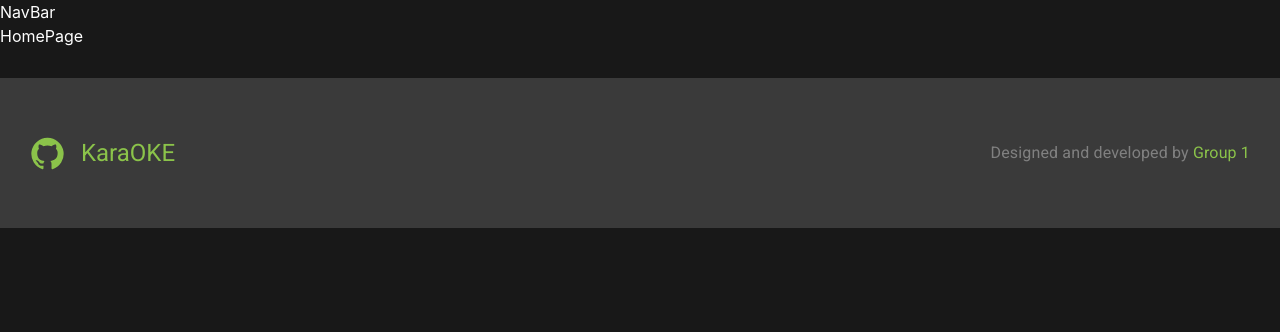
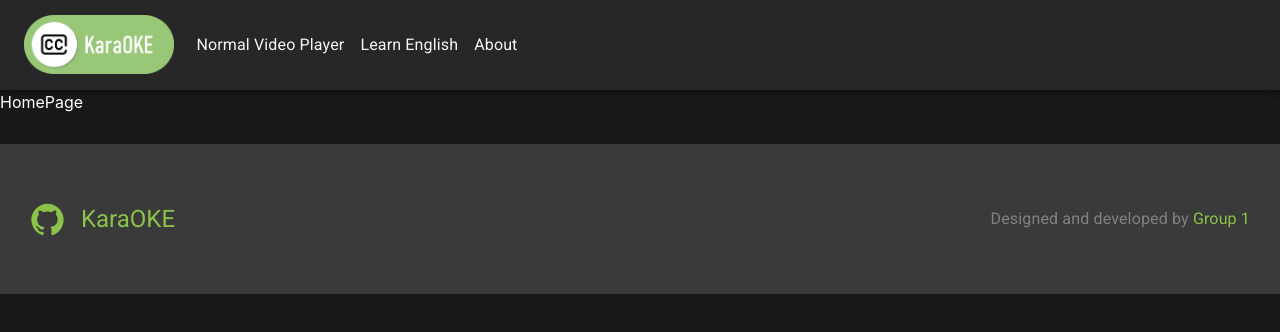
Before and after one commit to Josue-Zenteno/KaraOKE, a React (Vite) app: page / in a window 1280 px wide. Shown: the top 332 px of the page. Built offline with nearby package versions, Linux system fonts and the light colour scheme.

Commit message:
NavBar.tsx v2.0.0
NavBar component completed

```diff
--- a/src/components/NavBar/NavBar.tsx
+++ b/src/components/NavBar/NavBar.tsx
@@ -1,3 +1,101 @@
-export default function NavBar() {
-  return <div className='NavBar'>NavBar</div>;
-}
+import { useState } from "react";
+import { RouteProps, withRouter } from "react-router";
+import { Link, AppBar, Box, Toolbar, IconButton, Typography, Menu, Container, MenuItem, Grid } from "@mui/material";
+import MenuIcon from "@mui/icons-material/Menu";
+
+import ProjectData from "../../utils/ProjectData";
+import Sections from "../../utils/Sections";
+import "./NavBar.scss";
+
+const NavBar = (props: RouteProps) => {
+  const pathName = props?.location?.pathname;
+  const [anchorElNav, setAnchorElNav] = useState<null | HTMLElement>(null);
+
+  const handleOpenNavMenu = (event: React.MouseEvent<HTMLElement>) => {
+    setAnchorElNav(event.currentTarget);
+  };
+
+  const handleCloseNavMenu = () => {
+    setAnchorElNav(null);
+  };
+
+  return (
+    <AppBar className='NavBar' position='sticky'>
+      <Container maxWidth={false}>
+        <Toolbar>
+          {/* Logo */}
+          <Typography noWrap sx={{ display: { xs: "none", md: "flex" } }}>
+            <Link href='/'>
+              <figure className='Logo'>
+                <img className='Logo' src={ProjectData.ProjectLogo} alt='' />
+              </figure>
+            </Link>
+          </Typography>
+
+          {/* Collapsed Menu */}
+          <Box sx={{ flexGrow: 1, display: { xs: "flex", md: "none" } }}>
+            {/* Hamburguer Button */}
+            <IconButton
+              size='large'
+              aria-label='account of current user'
+              aria-controls='menu-appbar'
+              aria-haspopup='true'
+              onClick={handleOpenNavMenu}
+              color='inherit'
+            >
+              <MenuIcon />
+            </IconButton>
+
+            {/* Sections */}
+            <Menu
+              anchorEl={anchorElNav}
+              open={Boolean(anchorElNav)}
+              onClose={handleCloseNavMenu}
+              sx={{
+                display: { xs: "block", md: "none" },
+              }}
+            >
+              {Sections.map((Section) => {
+                return (
+                  <MenuItem>
+                    <Typography textAlign='center'>
+                      <Link href={Section.Route} underline='none' color={pathName === Section.Route ? "primary" : "whitesmoke"}>
+                        {Section.Label}
+                      </Link>
+                    </Typography>
+                  </MenuItem>
+                );
+              })}
+            </Menu>
+          </Box>
+
+          {/* Collapsed Logo */}
+          <Typography noWrap component='div' sx={{ display: { xs: "flex", md: "none" } }}>
+            <Link href='/'>
+              <figure className='SmallLogo'>
+                <img src={ProjectData.ProjectLogo} alt='' />
+              </figure>
+            </Link>
+          </Typography>
+
+          {/* Sections */}
+          <Grid spacing={2} container sx={{ display: { xs: "none", md: "flex" } }}>
+            {Sections.map((Section) => {
+              return (
+                <Grid item>
+                  <Typography textAlign='center'>
+                    <Link href={Section.Route} underline='none' color={pathName === Section.Route ? "primary" : "whitesmoke"}>
+                      {Section.Label}
+                    </Link>
+                  </Typography>
+                </Grid>
+              );
+            })}
+          </Grid>
+        </Toolbar>
+      </Container>
+    </AppBar>
+  );
+};
+
+export default withRouter(NavBar);
```
